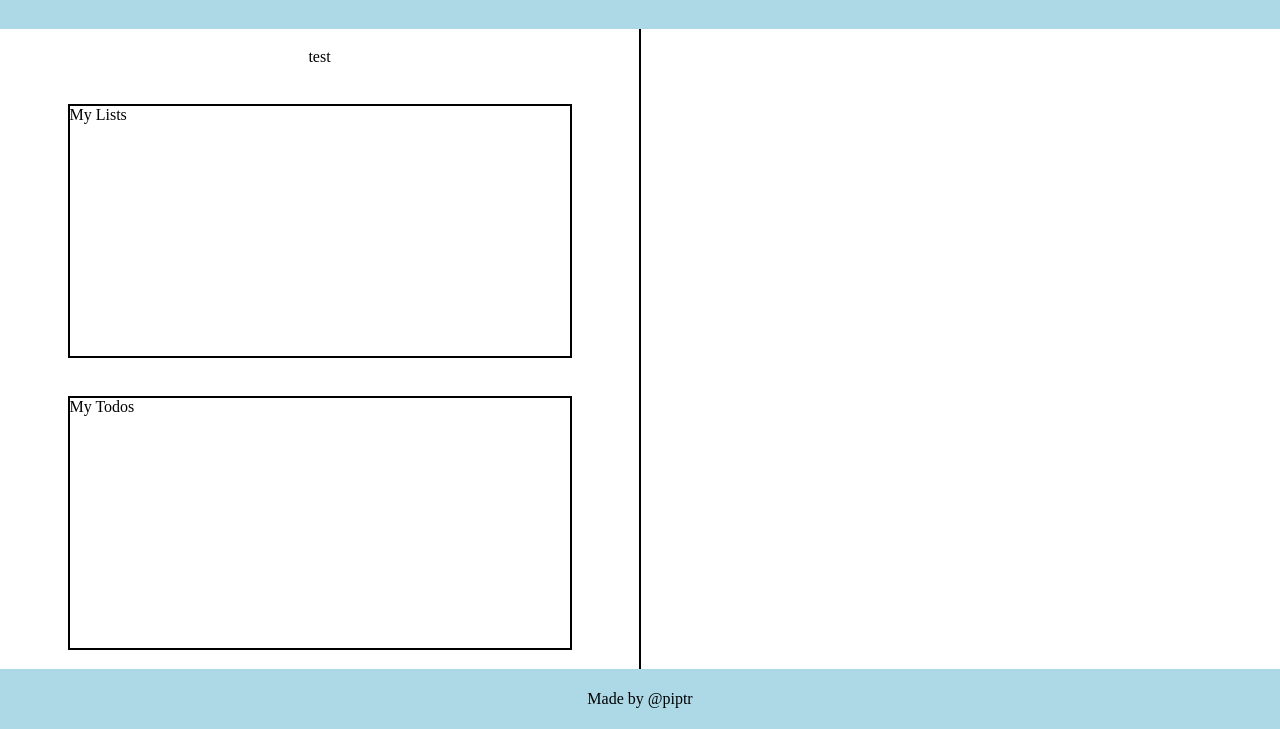
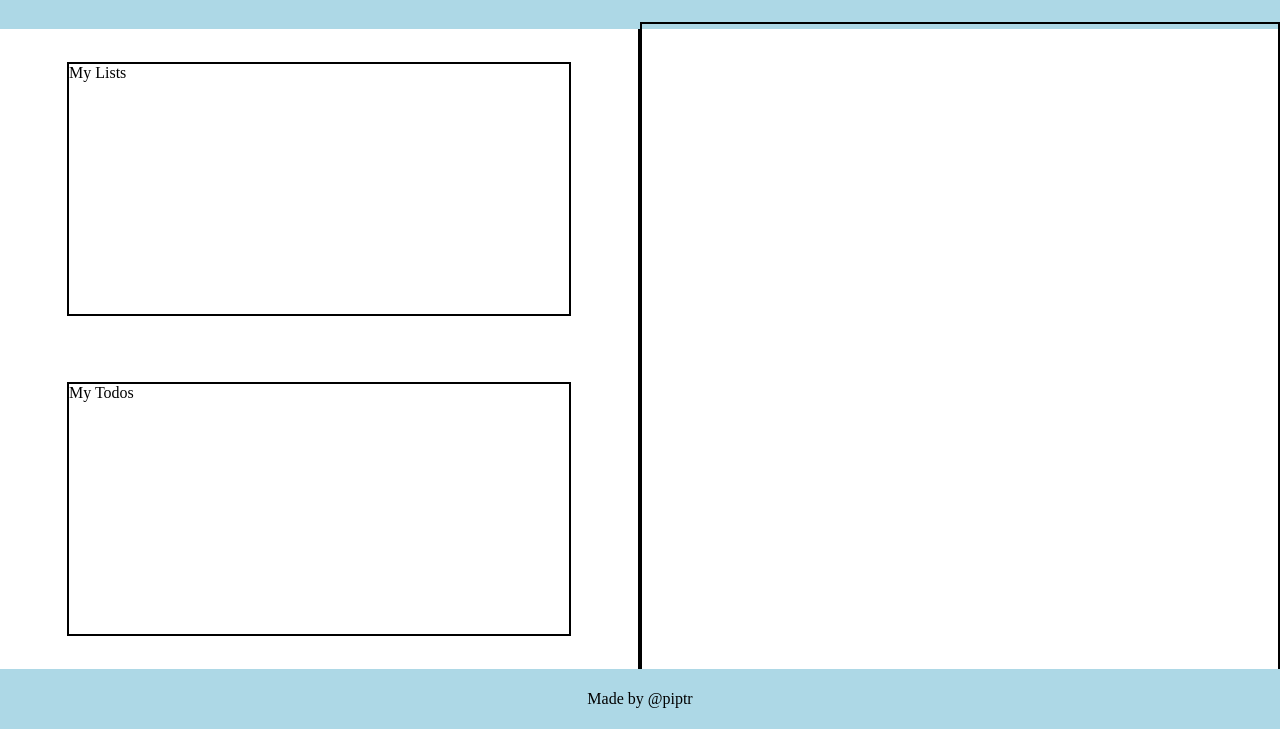
Before and after one commit to Piptr3/todo_list, a website built with webpack: page src/template.html in a window 1280 px wide. Shown: the part 71-800 px from the top of the page. Built offline with nearby package versions, Linux system fonts and the light colour scheme.

Commit message:
add right container screen

```diff
--- a/src/modules/dom.js
+++ b/src/modules/dom.js
@@ -12,4 +12,9 @@ export function loadUI() {
 
         leftPanel.appendChild(listContainer);
         leftPanel.appendChild(todoContainer);
+
+        const liveScreen = document.createElement('div');
+        liveScreen.classList.add('liveScreen');
+
+        rightPanel.appendChild(liveScreen);
 };
--- a/src/styles.css
+++ b/src/styles.css
@@ -54,4 +54,13 @@ body {
 #right-panel {
     border-left: 2px black solid;
     height: 100%;
+    display: flex;
+    justify-content: center;
+    align-items: center;
 }
+
+.liveScreen {
+    width: 650px;
+    border: black solid 2px;
+    height: 650px;
+}
--- a/src/template.html
+++ b/src/template.html
@@ -10,7 +10,7 @@
         <h1>To-Do App</h1>
     </div>
     <div id="content">
-        <div id="left-panel">test</div>
+        <div id="left-panel"></div>
         <div id="right-panel"></div>
     </div>
     <div id="footer">Made by @piptr</div>
```
